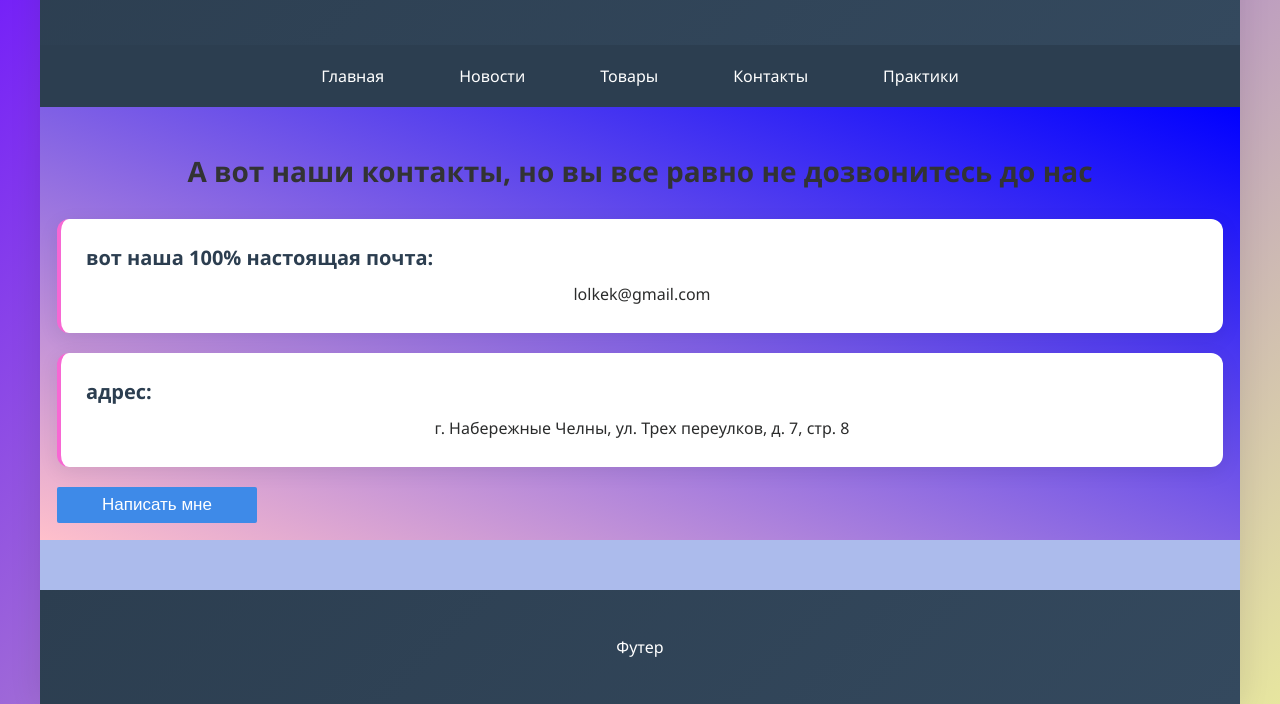
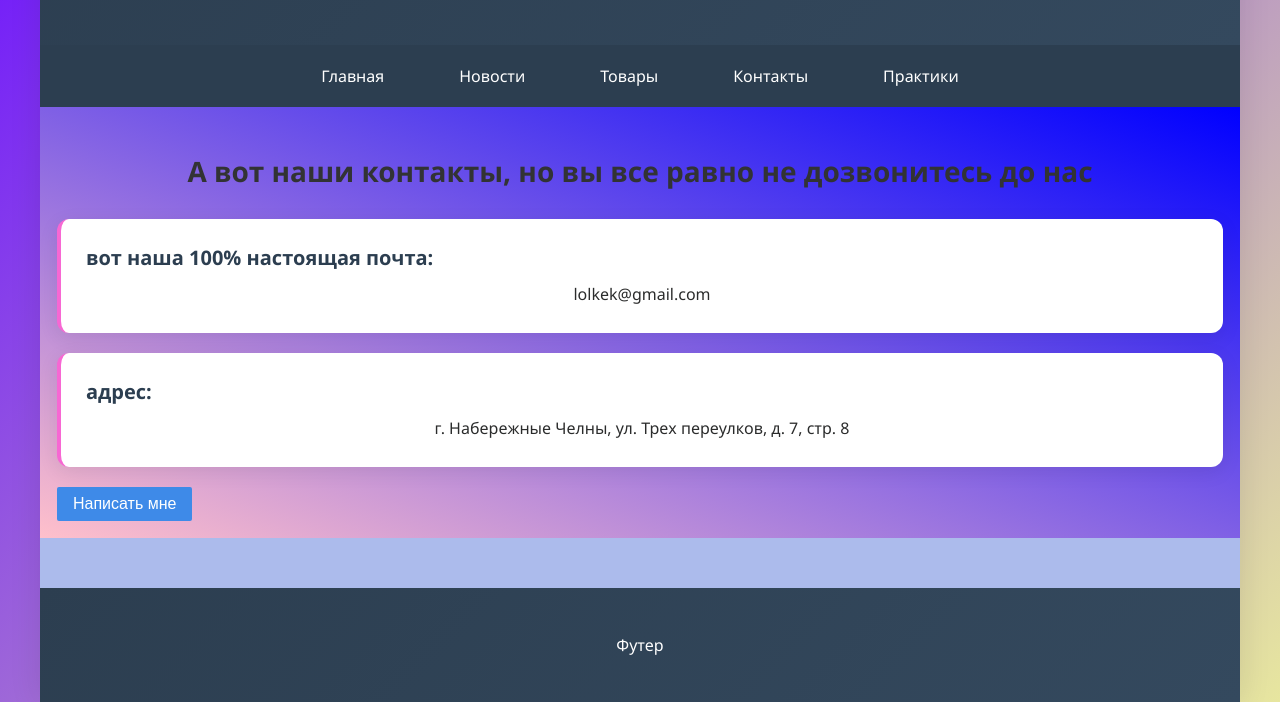
Before and after one commit to itisjustmeeee/Practics-9-and-10, a plain HTML site: page pages/contacts.html in a window 1280 px wide. Shown: the part 166-870 px from the top of the page. Drawn offline with Linux system fonts and the light colour scheme.

Commit message:
feat: button again

```diff
--- a/style/style.css
+++ b/style/style.css
@@ -273,7 +273,7 @@ main.content {
 
 .c-button {
     display: flex;
-    min-width: 200px;
+    min-width: 100px;
     display: grid;
     place-items: center;
     cursor: pointer;
@@ -282,8 +282,8 @@ main.content {
     border-radius: 2px;
     background: #3e8ae8;
     color: white;
-    padding: 8px 17px;
-    font-size: 17px;
+    padding: 8px 16px;
+    font-size: 16px;
 }
 
 .c-button:hover {
```
